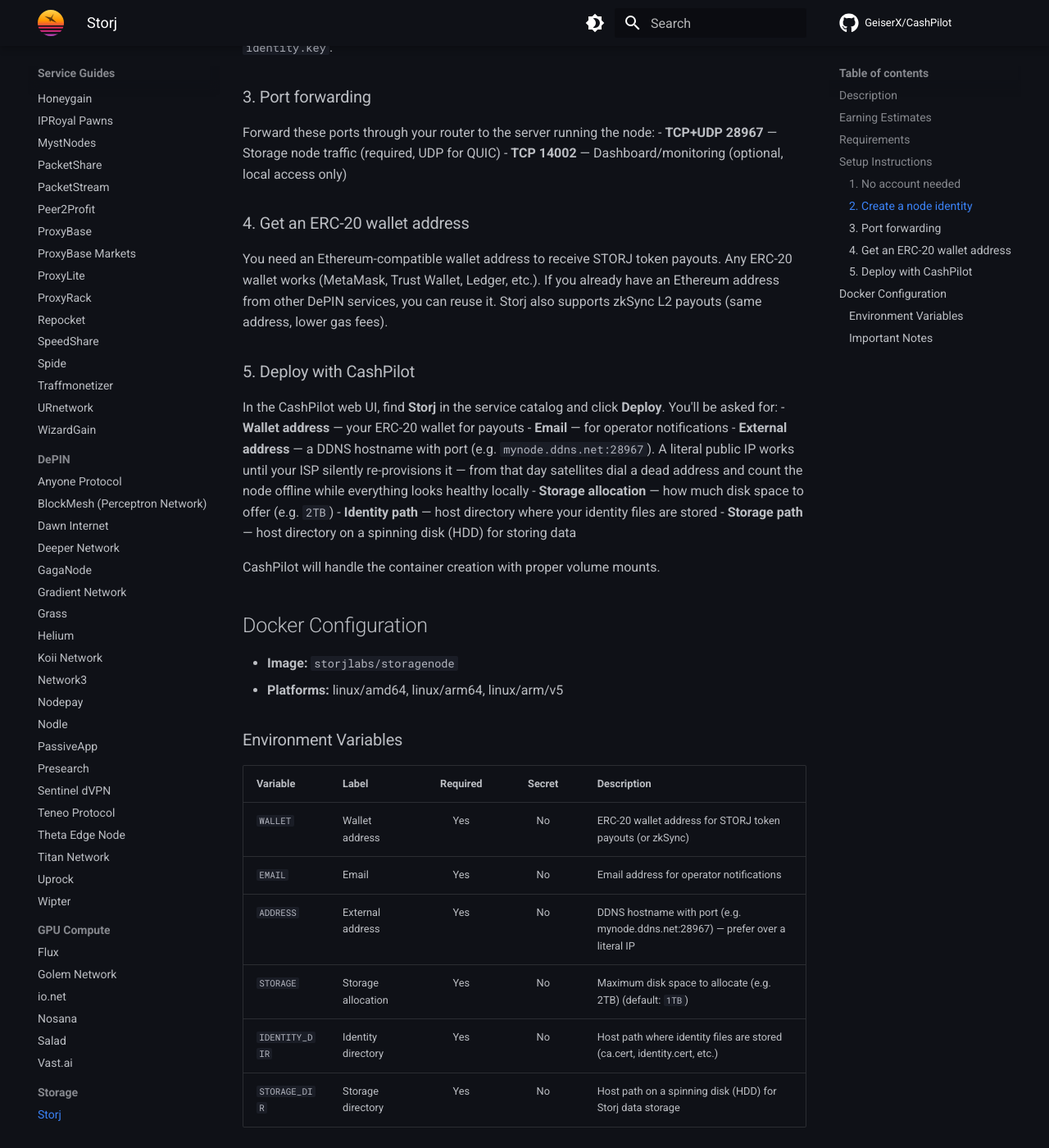
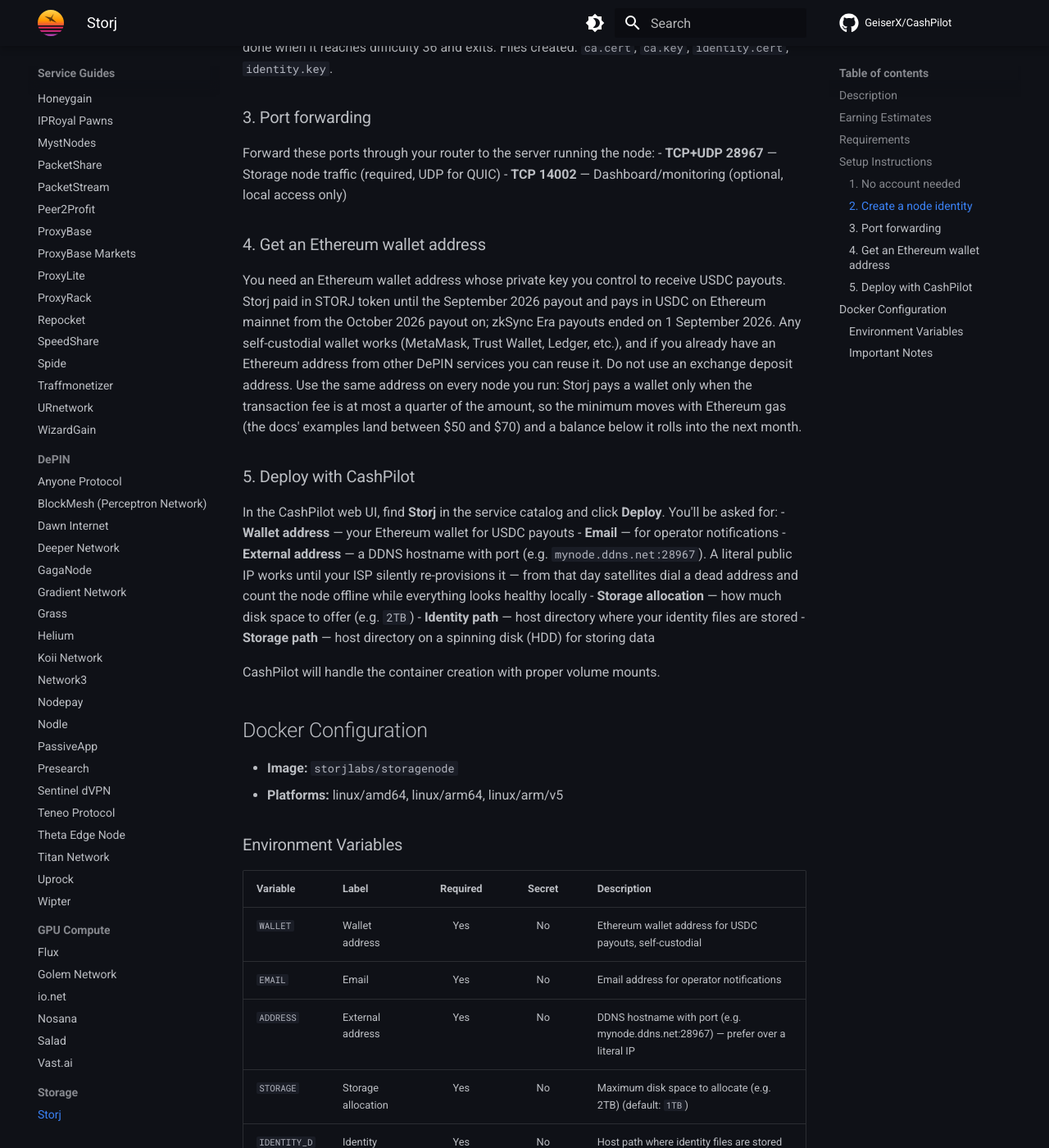
Before and after one commit to GeiserX/CashPilot, an MkDocs documentation site: the page built from docs/guides/storj.md, in a window 1280 px wide and 1400 px high, scrolled down 1866 px. Shown: the whole window at 82% size. Built offline with MkDocs 1.6.1 and Material for MkDocs 9.7.7, drawn with Linux system fonts in a browser that asks for light colours; comment, search, counter and statistics services are not loaded; some of the changed text lies outside the part shown.

Commit message:
fix(storj): stop telling operators they are paid in STORJ now that payouts are USDC (#375)
Storj pays node operators in USDC on Ethereum mainnet from the October 2026 payout; zkSync Era payouts ended 1 September 2026 and the minimum is fee-based, not $4. The catalog entry, the guide and the generated tables say so now, and the node no longer starts with the sunset zkSync wallet feature. The collector is untouched.

```diff
--- a/docs/guides/storj.md
+++ b/docs/guides/storj.md
@@ -5,7 +5,7 @@
 
 ## Description
 
-Storj is a decentralized cloud storage network where you earn by renting out your unused disk space. Run the storage node via Docker and get paid approximately $1.50/TB stored per month plus $2/TB egress. Payments are in STORJ token or via zkSync L2. Requires at least 550GB of available disk space and a stable internet connection. One of the most mature and truly passive storage income services.
+Storj is a decentralized cloud storage network where you earn by renting out your unused disk space. Run the storage node via Docker and get paid approximately $1.50/TB stored per month plus $2/TB egress. Payouts are monthly in USDC, a US-dollar stablecoin, on Ethereum mainnet to a wallet you control, once the balance clears a fee-based minimum (STORJ token until the September 2026 payout). Requires at least 550GB of available disk space and a stable internet connection. One of the most mature and truly passive storage income services.
 
 ## Earning Estimates
 
@@ -58,14 +58,14 @@
 - **TCP+UDP 28967** — Storage node traffic (required, UDP for QUIC)
 - **TCP 14002** — Dashboard/monitoring (optional, local access only)
 
-### 4. Get an ERC-20 wallet address
+### 4. Get an Ethereum wallet address
 
-You need an Ethereum-compatible wallet address to receive STORJ token payouts. Any ERC-20 wallet works (MetaMask, Trust Wallet, Ledger, etc.). If you already have an Ethereum address from other DePIN services, you can reuse it. Storj also supports zkSync L2 payouts (same address, lower gas fees).
+You need an Ethereum wallet address whose private key you control to receive USDC payouts. Storj paid in STORJ token until the September 2026 payout and pays in USDC on Ethereum mainnet from the October 2026 payout on; zkSync Era payouts ended on 1 September 2026. Any self-custodial wallet works (MetaMask, Trust Wallet, Ledger, etc.), and if you already have an Ethereum address from other DePIN services you can reuse it. Do not use an exchange deposit address. Use the same address on every node you run: Storj pays a wallet only when the transaction fee is at most a quarter of the amount, so the minimum moves with Ethereum gas (the docs' examples land between $50 and $70) and a balance below it rolls into the next month.
 
 ### 5. Deploy with CashPilot
 
 In the CashPilot web UI, find **Storj** in the service catalog and click **Deploy**. You'll be asked for:
-- **Wallet address** — your ERC-20 wallet for payouts
+- **Wallet address** — your Ethereum wallet for USDC payouts
 - **Email** — for operator notifications
 - **External address** — a DDNS hostname with port (e.g. `mynode.ddns.net:28967`). A literal public IP works until your ISP silently re-provisions it — from that day satellites dial a dead address and count the node offline while everything looks healthy locally
 - **Storage allocation** — how much disk space to offer (e.g. `2TB`)
@@ -83,7 +83,7 @@
 
 | Variable | Label | Required | Secret | Description |
 |----------|-------|:--------:|:------:|-------------|
-| `WALLET` | Wallet address | Yes | No | ERC-20 wallet address for STORJ token payouts (or zkSync) |
+| `WALLET` | Wallet address | Yes | No | Ethereum wallet address for USDC payouts, self-custodial |
 | `EMAIL` | Email | Yes | No | Email address for operator notifications |
 | `ADDRESS` | External address | Yes | No | DDNS hostname with port (e.g. mynode.ddns.net:28967) — prefer over a literal IP |
 | `STORAGE` | Storage allocation | Yes | No | Maximum disk space to allocate (e.g. 2TB) (default: `1TB`) |
```
Also changed, not shown: README.md (+1 -1 lines), docs/guides/README.md (+1 -1 lines), 3 other files.
